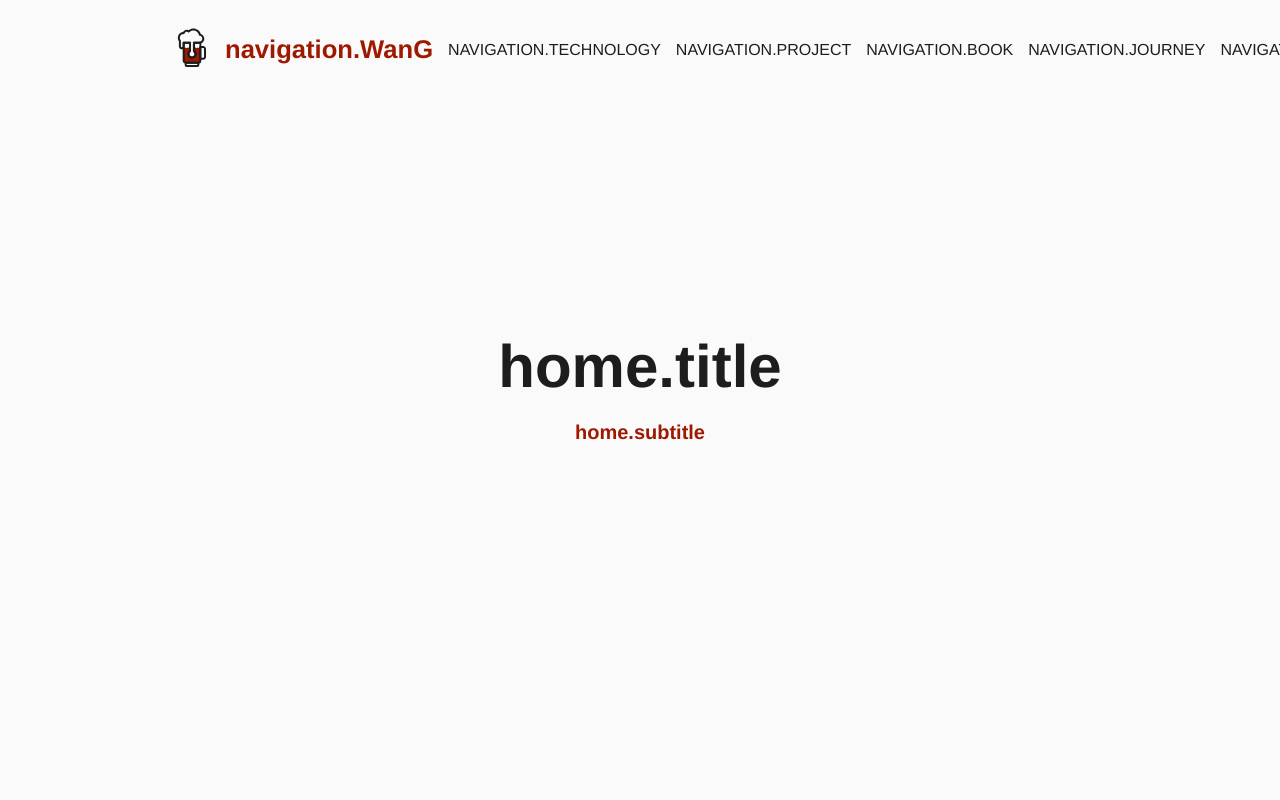
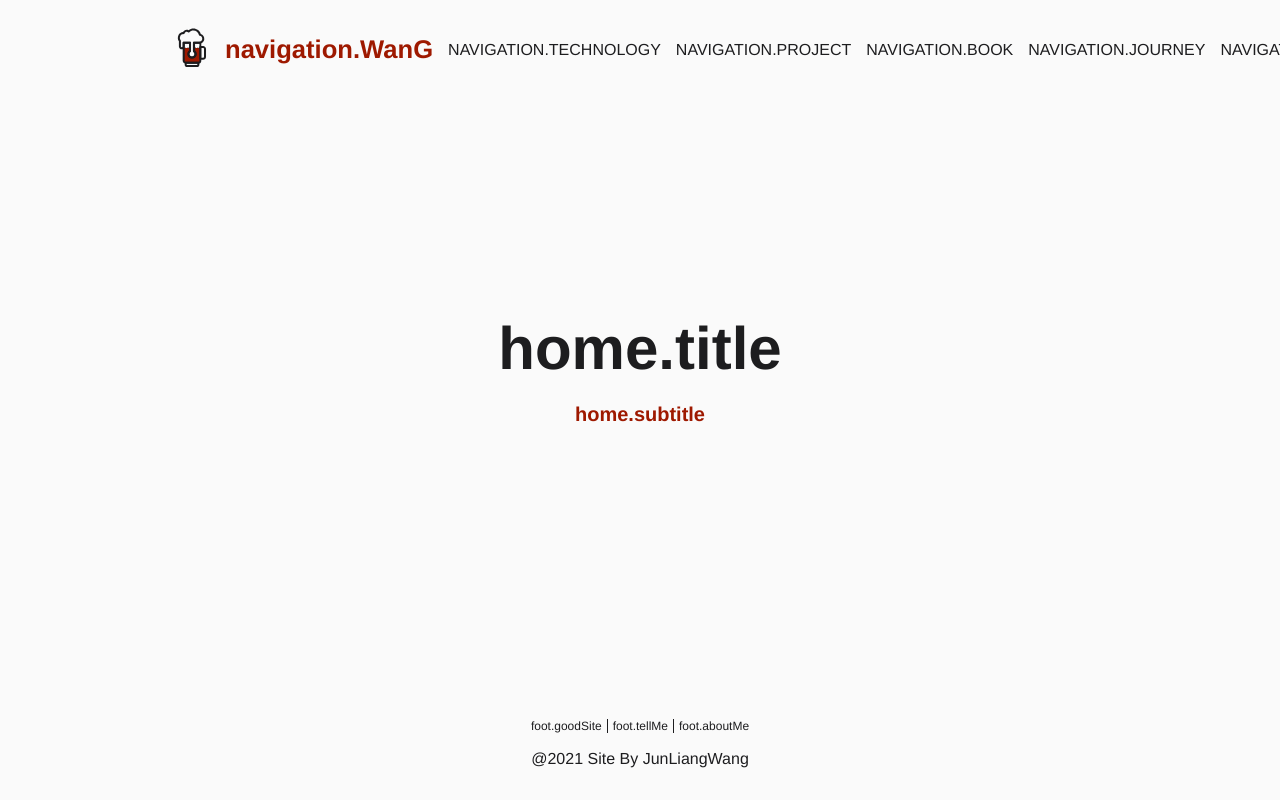
Before and after one commit to WangJunLiangA/WanG-s-Blog, a Vue app: page /#/home in a window 1280 px wide. Built offline with nearby package versions, Linux system fonts and the light colour scheme; a small style sheet from the web is missing.

Commit message:
完成页脚部分

```diff
--- /dev/null
+++ b/src/components/foot/foot.vue
@@ -0,0 +1,82 @@
+/*
+ * @Author: JunLiang.Wang
+ * @Date: 2021-12-20 15:35:44
+ * @Last Modified by:   JunLiang.Wang
+ * @Last Modified time: 2021-12-20 15:35:44
+ */
+<template>
+  <footer class="column ver-hor-center">
+    <div>
+      <a
+        v-for="(item, index) in linkList"
+        :key="index"
+        @click="$router.push(item.router)"
+        >{{ $t(langPre + item.name) }}</a
+      >
+    </div>
+    <p>{{ footTitle }}</p>
+  </footer>
+</template>
+
+<script>
+export default {
+  name: "foot",
+  props: {
+    footTitle: {
+      type: String,
+      default: "@2021 Site By JunLiangWang",
+    },
+    langPre: {
+      type: String,
+      default: "foot.",
+    },
+    linkList: {
+      type: Array,
+      default: () => [
+        {
+          name: "goodSite",
+          router: "/home",
+        },
+        {
+          name: "tellMe",
+          router: "/home",
+        },
+        {
+          name: "aboutMe",
+          router: "/home",
+        },
+      ],
+    },
+  },
+};
+</script>
+
+<style scoped>
+footer * {
+  background: transparent;
+}
+a:first-child {
+  border-left: none;
+}
+a {
+  margin-right: 5px;
+  padding-left: 5px;
+  border-left: solid 1.5px #fafafa;
+  font-size: 12px;
+  cursor: pointer;
+}
+.dark a {
+  border-left-color: #fafafa;
+}
+.dark a:hover {
+  color: #505057;
+  font-size: 14px;
+}
+.light a {
+  border-left-color: #1d1d1f;
+}
+.light a:hover {
+  color: #dbdbdb;
+  font-size: 14px;
+}
+</style>
--- a/src/components/navigation/components/mobileNav.vue
+++ b/src/components/navigation/components/mobileNav.vue
@@ -2,34 +2,35 @@
  * @Author: JunLiang.Wang
  * @Date: 2021-12-18 01:11:47
  * @Last Modified by: JunLiang.Wang
- * @Last Modified time: 2021-12-18 01:17:06
+ * @Last Modified time: 2021-12-20 15:13:53
  * @props: (display) Is the navigation bar displayed
  * @solt: logo and item
  */
 <template>
   <div v-if="display" class="mo-nav-div">
     <div class="mo-nav-div-item row ver-hor-center">
-        <slot name="logo"></slot>
+      <slot name="logo"></slot>
     </div>
-       <slot name="item"></slot>
-    <p style="text-align: center">@2021 Site By JunLiangWang</p>
+    <slot name="item"></slot>
+    <div>
+      <slot name="foot"></slot>
+    </div>
   </div>
 </template>
 
 <script>
 export default {
   name: "mobileNav",
-  props:{
-      display:{
-          type:Boolean,
-          default:false
-      }
-  }
+  props: {
+    display: {
+      type: Boolean,
+      default: false,
+    },
+  },
 };
 </script>
 
 <style scoped>
-
 .mo-nav-div {
   position: fixed;
   z-index: 1000;
--- a/src/components/navigation/navigation.vue
+++ b/src/components/navigation/navigation.vue
@@ -3,7 +3,7 @@
  * @Desc:Hader Navigation
  * @Date: 2021-12-17 10:51:30
  * @Last Modified by: JunLiang.Wang
- * @Last Modified time: 2021-12-20 09:41:40
+ * @Last Modified time: 2021-12-20 15:13:49
  * @props: (list) List of navigation bar options,the detail structure in props
            (title) navigation left title,the detail structure in props
  */
@@ -93,6 +93,9 @@
                   <!------------------->
                 </ul>
               </template>
+              <template v-slot:foot>
+                <foot></foot>
+              </template>
             </mobile-nav>
           </transition>
         </li>
@@ -111,6 +114,7 @@ import logo from "./components/logo.vue";
 import langChangeBtn from "./components/langChangeBtn.vue";
 import shrinkBtn from "./components/shrinkBtn.vue";
 import mobileNav from "./components/mobileNav.vue";
+import foot from "@/components/foot/foot.vue";
 export default {
   name: "navigation",
   props: {
@@ -166,6 +170,7 @@ export default {
     langChangeBtn,
     shrinkBtn,
     mobileNav,
+    foot,
   },
   methods: {
     //更改黑夜/白天模式
--- a/src/language/en.json
+++ b/src/language/en.json
@@ -10,5 +10,10 @@
   "home": {
     "title": "Hello World",
     "subtitle": "Please let me know you more before I leave you"
+  },
+  "foot":{
+      "goodSite":"GOODSITE",
+      "tellMe":"TELLME",
+      "aboutMe":"ABOUTME"
   }
 }
--- a/src/language/zh.json
+++ b/src/language/zh.json
@@ -10,5 +10,10 @@
     "home": {
         "title": "你好世界",
         "subtitle": "在我离开你之前，请让我多认识你一点"
+    },
+    "foot":{
+        "goodSite":"好站推荐",
+        "tellMe":"你对我说",
+        "aboutMe":"关于我的"
     }
 }
--- a/src/views/home.vue
+++ b/src/views/home.vue
@@ -1,18 +1,21 @@
 /*
  * @Author: JunLiang.Wang
  * @Date: 2021-12-20 12:05:55
- * @Last Modified by:   JunLiang.Wang
- * @Last Modified time: 2021-12-20 12:05:55
+ * @Last Modified by: JunLiang.Wang
+ * @Last Modified time: 2021-12-20 15:35:59
  */
 <template>
   <section :class="'column ver-hor-center ' + $i18n.locale">
     <p class="title">{{ $t("home.title") }}</p>
     <p class="sub-title">{{ $t("home.subtitle") }}</p>
     <div class="icon-list row ver-hor-center">
-      <i class="iconfont icongithub"></i>
-      <i class="iconfont iconbilibilix"></i>
-      <i class="iconfont icontuitetwitter43"></i>
-      <i class="iconfont icongitee"></i>
+      <a
+        v-for="(item, index) in linkList"
+        :key="index"
+        :href="item.href"
+        target="_blank"
+        ><i :class="'iconfont ' + item.icon"></i
+      ></a>
     </div>
   </section>
 </template>
@@ -20,6 +23,29 @@
 <script>
 export default {
   name: "home",
+  props: {
+    linkList: {
+      type: Array,
+      default: () => [
+        {
+          icon: "icongithub",
+          href: "https://github.com/JunLiangWang-X",
+        },
+        {
+          icon: "icontuitetwitter43",
+          href: "https://twitter.com/dgvDTmueK8pFwAY",
+        },
+        {
+          icon: "icongitee",
+          href: "https://gitee.com/coder_wan",
+        },
+        {
+          icon: "iconbilibilix",
+          href: "https://space.bilibili.com/339798658",
+        },
+      ],
+    },
+  },
 };
 </script>
 
@@ -77,7 +103,9 @@ i:hover {
 .light i:hover {
   color: #676767;
 }
-
+a {
+  text-decoration: none;
+}
 @media (max-width: 730px) {
   .zh .title {
     font-size: 50px;
--- a/src/views/mainPage.vue
+++ b/src/views/mainPage.vue
@@ -1,31 +1,39 @@
+/*
+ * @Author: JunLiang.Wang
+ * @Date: 2021-12-20 15:36:05
+ * @Last Modified by:   JunLiang.Wang
+ * @Last Modified time: 2021-12-20 15:36:05
+ */
 <template>
   <main>
     <navigation></navigation>
-    <article><router-view/></article>
-    <footer></footer>
+    <article><router-view /></article>
+    <foot></foot>
   </main>
 </template>
 
 <script>
 import navigation from "@/components/navigation/navigation.vue";
+import foot from "@/components/foot/foot.vue";
 export default {
   name: "mainPage",
   components: {
     navigation,
-  }
+    foot,
+  },
 };
 </script>
 
 <style scoped>
-.navigation{
+.navigation {
   height: 100px;
 }
-footer{
-  height:100px;
+footer {
+  height: 100px;
 }
-article{
-    height: calc( 100% - 200px );
-    padding: 20px;
-    box-sizing: border-box;
+article {
+  height: calc(100% - 200px);
+  padding: 20px;
+  box-sizing: border-box;
 }
 </style>
```
